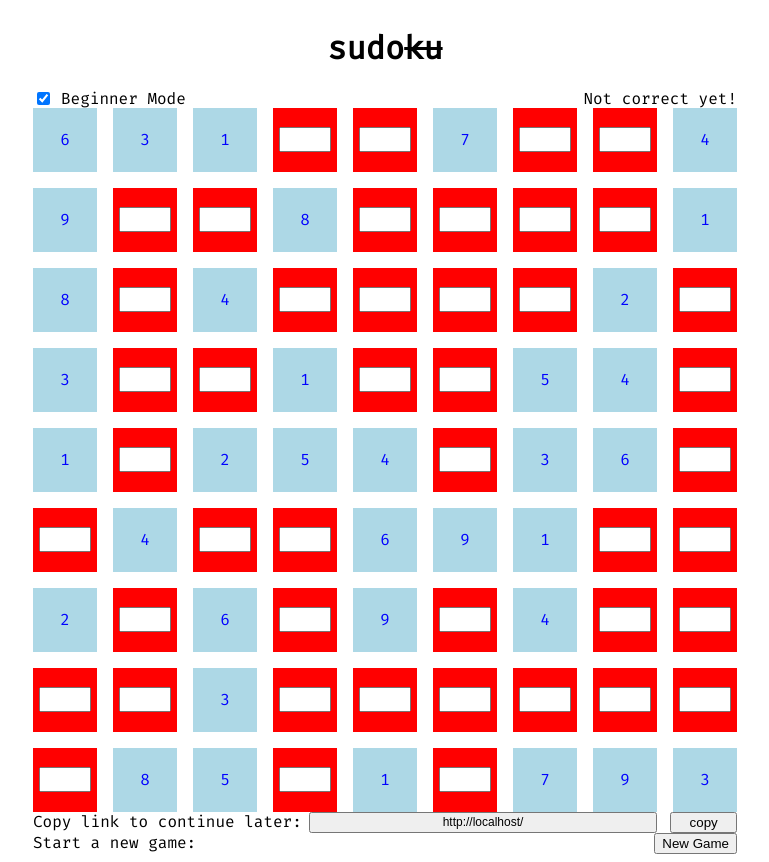
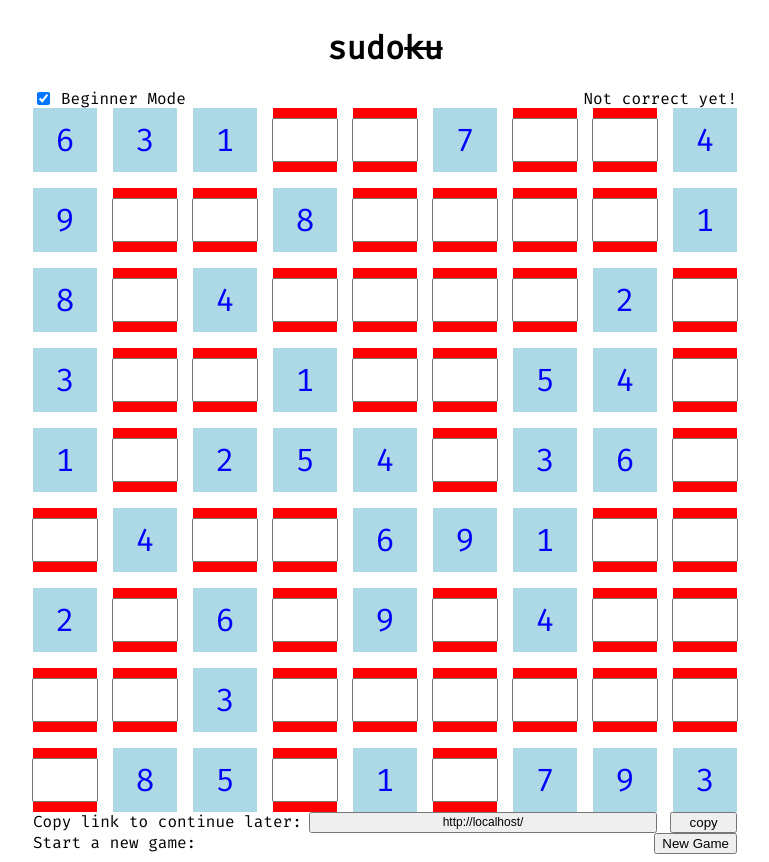
Before and after one commit to ofer987/sudoku, a SvelteKit app: page / in a window 1280 px wide. Shown: the whole page, without its empty margins (255-1024 px from the left). Built offline with nearby package versions, Linux system fonts and the light colour scheme.

Commit message:
chore(tile): centred, larger, one digit

```diff
--- a/src/routes/Tile.svelte
+++ b/src/routes/Tile.svelte
@@ -4,7 +4,7 @@
 	import { Tile } from './tile';
 
 	import lodash from 'lodash';
-	const { floor } = lodash;
+	const { floor, toNumber } = lodash;
 
 	export let tile: Tile;
 	export let isBeginnerMode: boolean;
@@ -81,6 +81,22 @@
 
 		return ' ';
 	}
+
+	function setValue(event: KeyboardEvent): void {
+		select();
+
+		const newValue = toNumber(event.key);
+		const target = event.target as HTMLInputElement;
+
+		if (!target) {
+			return;
+		}
+
+		if (!isNaN(newValue)) {
+			target.value = '';
+			dispatch();
+		}
+	}
 </script>
 
 <div
@@ -109,10 +125,7 @@
 				dispatch('numberChanged');
 				select();
 			}}
-			on:keyup={() => {
-				dispatch('numberChanged');
-				select();
-			}}
+			on:keydown={setValue}
 			bind:value={tile.current}
 			{disabled}
 		/>
@@ -155,7 +168,8 @@
 		.tile {
 			margin: 0 auto;
 			font-family: 'Fira Mono';
-			font-size: 1em;
+			text-align: center;
+			font-size: 2em;
 
 			display: grid;
 			color: red;
@@ -167,6 +181,11 @@
 			&.answer {
 				display: block;
 			}
+
+			&::-webkit-inner-spin-button,
+			&::-webkit-outer-spin-button {
+				appearance: none;
+			}
 		}
 	}
 </style>
```
